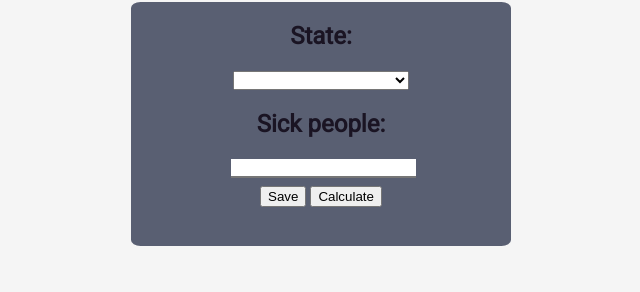
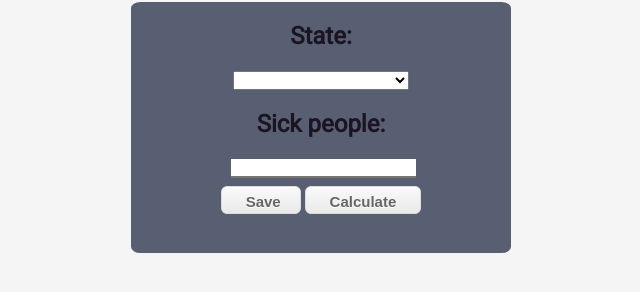
Before and after one commit to sagudecod97/PSL-Challengue, a plain HTML site: page index.html in a window 1280 px wide. Shown: the part 74-366 px from the top of the page, without its empty margins (319-959 px from the left). Drawn offline with Linux system fonts and the light colour scheme.

Commit message:
Added if in case the number of victims is empty, and style the save and calculate buttons

```diff
--- a/modules/eventListener.js
+++ b/modules/eventListener.js
@@ -215,6 +215,11 @@ window.addEventListener("load", ()=>{
             // Finds the element that matches the value of the state selected
             let numVictimsState = states.find((elem) => elem.stateName == state)
 
+            if (numVictimsState == undefined){
+                document.getElementById("total-state").innerHTML = "No Records"
+                return;
+            }
+
             // Set the innetHTML as the number of victims of the state
             document.getElementById("total-state").innerHTML = numVictimsState.numVictims
         }
--- a/styles.css
+++ b/styles.css
@@ -15,6 +15,51 @@ h2, h3, div {
 
 #save-calculate {
     padding: 2%;
+}
+
+#save {
+    height: 28px;
+    width: 80px;
+    box-shadow:inset 0px 1px 0px 0px #ffffff;
+	background:linear-gradient(to bottom, #f9f9f9 5%, #e9e9e9 100%);
+	background-color:#f9f9f9;
+	border-radius:6px;
+	border:1px solid #dcdcdc;
+	display:inline-block;
+	cursor:pointer;
+	color:#666666;
+	font-family:Arial;
+	font-size:15px;
+	font-weight:bold;
+	padding:6px 24px;
+	text-decoration:none;
+	text-shadow:0px 1px 0px #ffffff;
+}
+#save:hover {
+    background:linear-gradient(to bottom, #dfdfdf 5%, #ededed 100%);
+	background-color:#dfdfdf;
+}
+
+#calculate {
+    height: 28px;
+    box-shadow:inset 0px 1px 0px 0px #ffffff;
+	background:linear-gradient(to bottom, #f9f9f9 5%, #e9e9e9 100%);
+	background-color:#f9f9f9;
+	border-radius:6px;
+	border:1px solid #dcdcdc;
+	display:inline-block;
+	cursor:pointer;
+	color:#666666;
+	font-family:Arial;
+	font-size:15px;
+	font-weight:bold;
+	padding:6px 24px;
+	text-decoration:none;
+	text-shadow:0px 1px 0px #ffffff;
+}
+#calculate:hover {
+    background:linear-gradient(to bottom, #dfdfdf 5%, #ededed 100%);
+	background-color:#dfdfdf;
 }
 
 #title {
```
